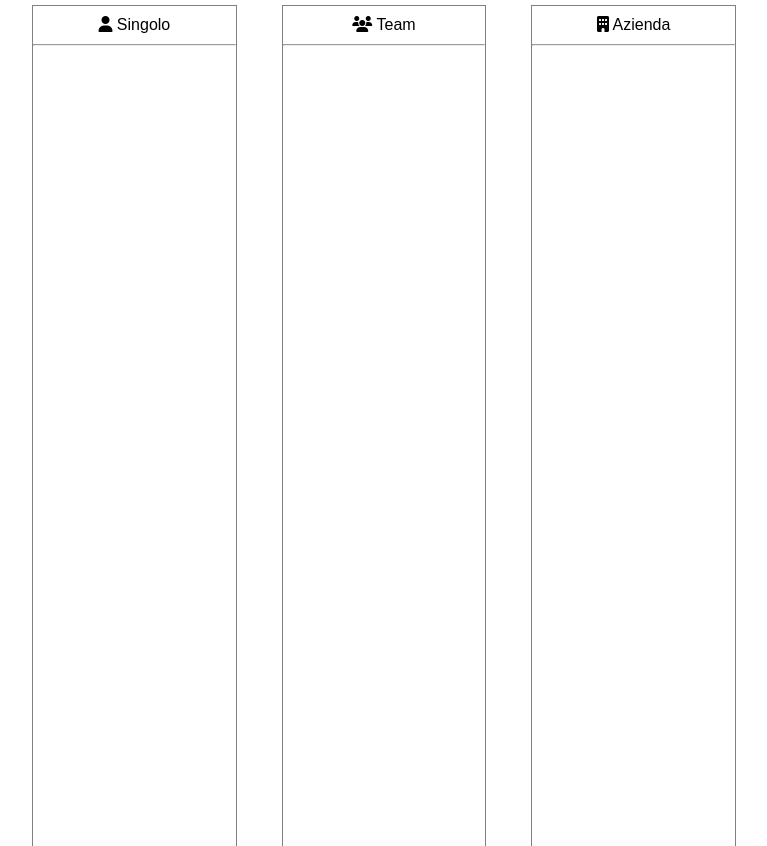
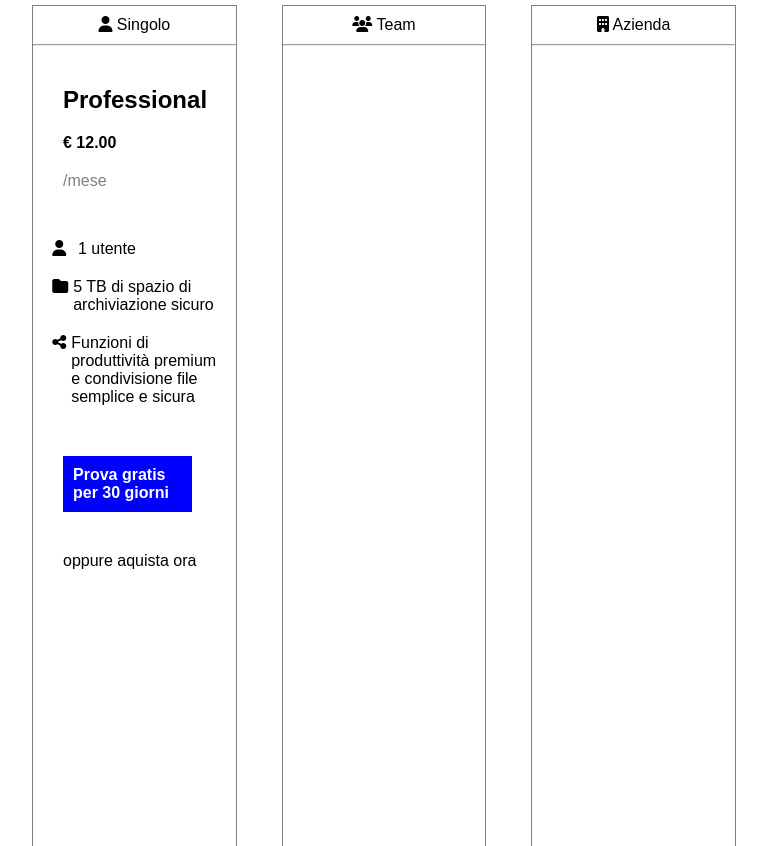
Before and after one commit to AleDiBernardo/htmlcss-dropbox, a plain HTML site: page index.html in a window 1280 px wide. Shown: the part 1334-2180 px from the top of the page, without its empty margins (256-1023 px from the left). Drawn offline with Linux system fonts and the light colour scheme.

Commit message:
feat: first list icon card done

```diff
--- a/css/style.css
+++ b/css/style.css
@@ -2,6 +2,8 @@
     --cyan-bg: #B4D0E7;
     --color-white: #FFFFFF;
     --blue-color: #0000ff;
+    --icon-space: 1.3em;
+
 }
 
 /* RESET */
@@ -95,6 +97,10 @@ img {
     padding-bottom: 80px;
 }
 
+.p-top-40 {
+    padding-top: 40px;
+}
+
 .blue-btn {
     color: var(--color-white);
     padding: 10px;
@@ -103,7 +109,7 @@ img {
 }
 
 
-.font-size-60{
+.font-size-60 {
     font-size: 60px;
 }
 
@@ -132,6 +138,8 @@ a {
     font-weight: bold;
 }
 
+
+
 .circle {
     width: 20px;
     height: 20px;
@@ -156,6 +164,11 @@ header {
 
     /* debug */
     background-color: white;
+}
+
+.border-hover:hover {
+    padding-bottom: 30px;
+    border-bottom: 3px solid blue;
 }
 
 .left-side,
@@ -183,7 +196,7 @@ header {
     /* background-color: green; */
 }
 
-.jumbo-ctn > span {
+.jumbo-ctn>span {
     /* width: 100%; */
     font-size: 5rem;
     font-weight: bold;
@@ -235,15 +248,71 @@ header {
     /* background-color: orangered; */
 }
 
-.circle-ctn span:first-child{
+.circle-ctn span:first-child {
     border: 5px solid blue;
 }
 
-.circle-ctn span:nth-child(3){
+.circle-ctn span:nth-child(3) {
     border: 3px solid lightgray;
 
 }
 
+.content-card {
+    padding-left: 30px;
+}
+
+.content-card>span:first-child {
+    padding-top: 40px;
+    padding-bottom: 20px;
+    font-size: 1.5rem;
+}
+
+.content-card>span:nth-child(2) {
+    font-weight: bold;
+    padding-bottom: 20px;
+}
+
+.content-card>span:nth-child(3) {
+    color: grey;
+    padding-bottom: 40px;
+}
+
+.content-card ul li {
+    display: flex;
+    padding: 10px;
+}
+
+.content-card ul li:nth-child(1)::before {
+    content: "\f007";
+    font-family: FontAwesome;
+    display: inline-block;
+    margin-left: calc(var(--icon-space) * -1);
+    width: var(--icon-space);
+}
+
+.content-card ul li:nth-child(2)::before {
+    content: "\f07b";
+    font-family: FontAwesome;
+    display: inline-block;
+    margin-left: calc(var(--icon-space) * -1);
+    width: var(--icon-space);
+}
+
+.content-card ul li:nth-child(3)::before {
+    content: "\f1e0";
+    font-family: FontAwesome;
+    display: inline-block;
+    margin-left: calc(var(--icon-space) * -1);
+    width: var(--icon-space);
+}
+
+.content-card ul li:last-child {
+    padding-bottom: 50px;
+}
+
+.content-card .blue-btn {
+    max-width: 75%;
+}
 
 /* PARTNER */
 
--- a/index.html
+++ b/index.html
@@ -27,16 +27,16 @@
                             <img src="img/logo-small.png" alt="">
                         </a>
                     </li>
-                    <li><a href="#">Perchè Dropbox</a></li>
-                    <li><a href="#">Funzioni</a></li>
-                    <li><a href="#">Piani e Prezzi</a></li>
+                    <li><a class="border-hover" href="#">Perchè Dropbox</a></li>
+                    <li><a class="border-hover" href="#">Funzioni</a></li>
+                    <li><a class="border-hover" href="#">Piani e Prezzi</a></li>
                 </ul>
             </div>
             <div class="flex right-side justify-end">
                 <ul class="flex alignitems-center row-dir">
-                    <li><a href="#">Supporto</a></li>
-                    <li><a href="#">Contatta l'ufficio vendite</a></li>
-                    <li><a href="#">Accedi</a></li>
+                    <li><a class="border-hover" href="#">Supporto</a></li>
+                    <li><a class="border-hover" href="#">Contatta l'ufficio vendite</a></li>
+                    <li><a class="border-hover" href="#">Accedi</a></li>
                     <li><a class="blue-btn" href="#">Inizia</a></li>
                 </ul>
             </div>
@@ -97,6 +97,26 @@
                                     <span>Singolo</span>
                                 </div>
                                 <hr>
+                                <div class="flex content-card col-dir">
+                                    <span class="subtitle">Professional</span>
+                                    <span>€ 12.00</span>
+                                    <span class="period">/mese</span>
+
+                                    <ul>
+                                        <li>
+                                            <span class="p-left-5">1 utente</span>
+                                        </li>
+                                        <li>
+                                            <span class="p-left-5">5 TB di spazio di archiviazione sicuro</span>
+                                        </li>
+                                        <li>
+                                            <span class="p-left-5">Funzioni di produttività premium e condivisione file semplice e sicura</span>
+                                        </li>
+                                    </ul>
+                                    <a class="blue-btn" href="#">Prova gratis per 30 giorni</a>
+                                    <span class="p-top-40">oppure <a href="#">aquista ora</a></span>
+
+                                </div>
                             </div>
                         </div>
                         <div class="col-30">
```
